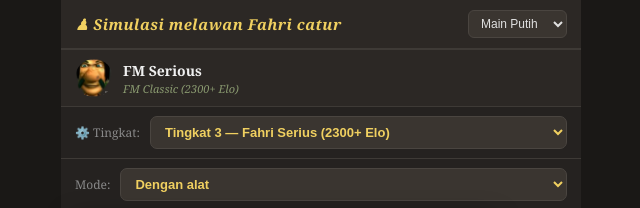
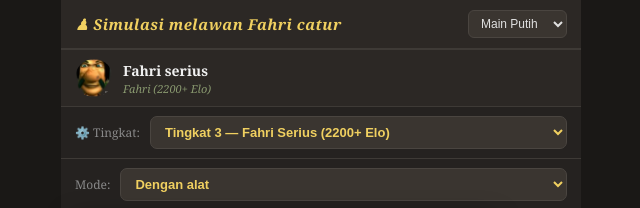
Before and after one commit to Oslo-man/OldFMchess-js, a plain HTML site: page index.html in a window 1280 px wide. Shown: the top 208 px of the page, 319-959 px from the left. Drawn offline with Linux system fonts and the light colour scheme.

Commit message:
Update index.html

```diff
--- a/index.html
+++ b/index.html
@@ -216,8 +216,8 @@
         <img src="logo_oldfmchess/oldfmchess.png" alt="FM" style="width:38px; height:38px; border-radius:50%; object-fit:cover;" />
       </div>
       <div class="player-info">
-        <div class="player-name" id="engineName">FM Serious</div>
-        <div class="player-sub"  id="engineSub">FM Classic (2300+ Elo)</div>
+        <div class="player-name" id="engineName">Fahri serius</div>
+        <div class="player-sub"  id="engineSub">Fahri  (2200+ Elo)</div>
       </div>
     </div>
 
@@ -225,7 +225,7 @@
     <div class="level-selector">
       <span class="level-label">⚙️ Tingkat:</span>
       <select id="LevelSelect" class="level-select" onchange="UIChangeLevel()">
-        <option value="3" selected>Tingkat 3 — Fahri Serius (2300+ Elo)</option>
+        <option value="3" selected>Tingkat 3 — Fahri Serius (2200+ Elo)</option>
         <option value="2">Tingkat 2 — Fahri Mengajar (1900+ Elo)</option>
         <option value="1">Tingkat 1 — Fahri Tidak Fokus (1200+ Elo)</option>
       </select>
```
